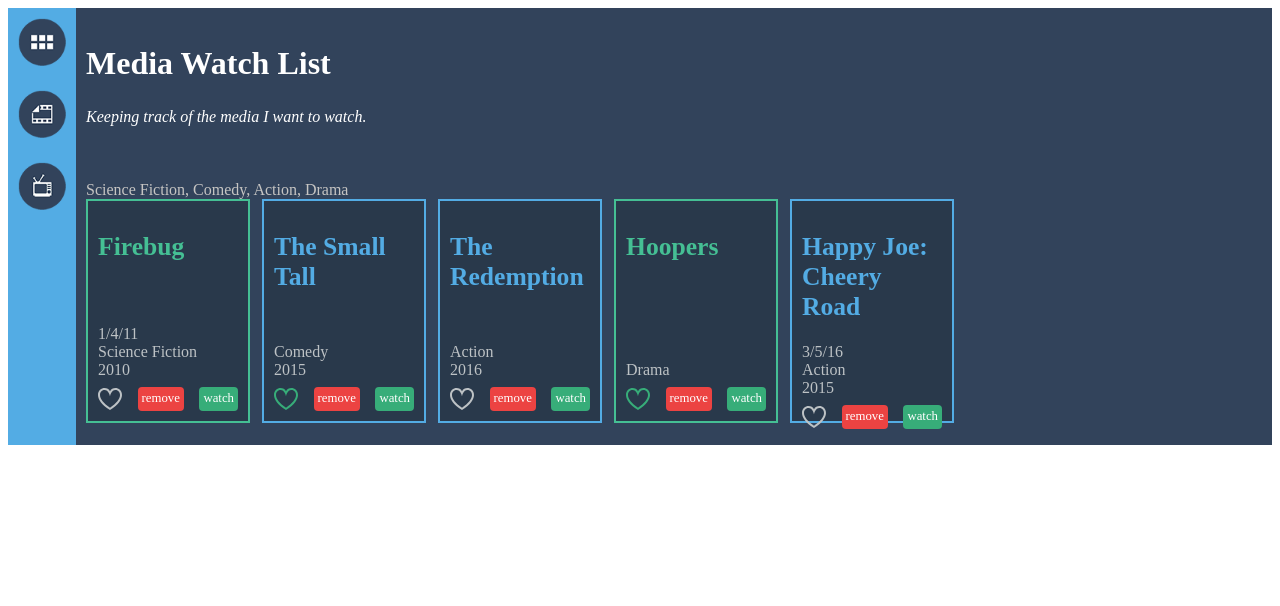
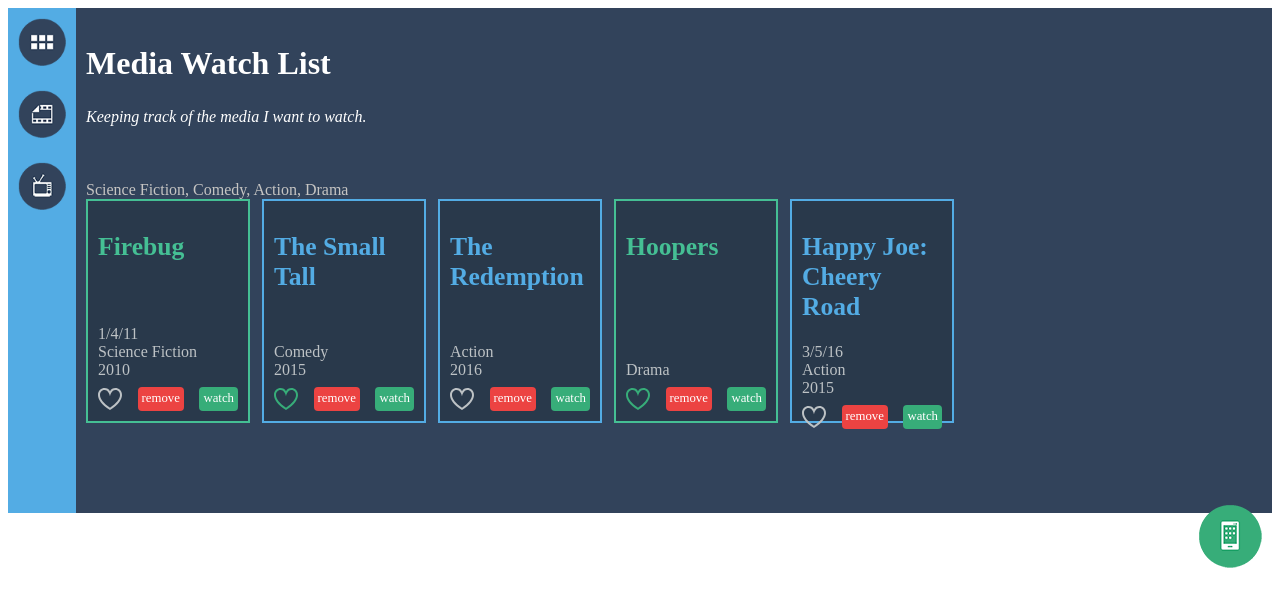
Before and after one commit to maurajoglekar/Angular-media-watch, an Angular app: page /Movies in a window 1280 px wide. Shown: the top 606 px of the page. Built offline with nearby package versions, Linux system fonts and the light colour scheme.

Commit message:
add link and icon to add media item

```diff
--- a/src/app/media-item-list/media-item-list.component.html
+++ b/src/app/media-item-list/media-item-list.component.html
@@ -10,3 +10,8 @@
       [mediaItem]="mediaItem"
       (delete)="onMediaItemDelete($event)"></mw-media-item>
   </section>
+  <footer>
+    <a routerLink="/add">
+      <img src="assets/01.png" class="icon">
+    </a>
+  </footer>
```
